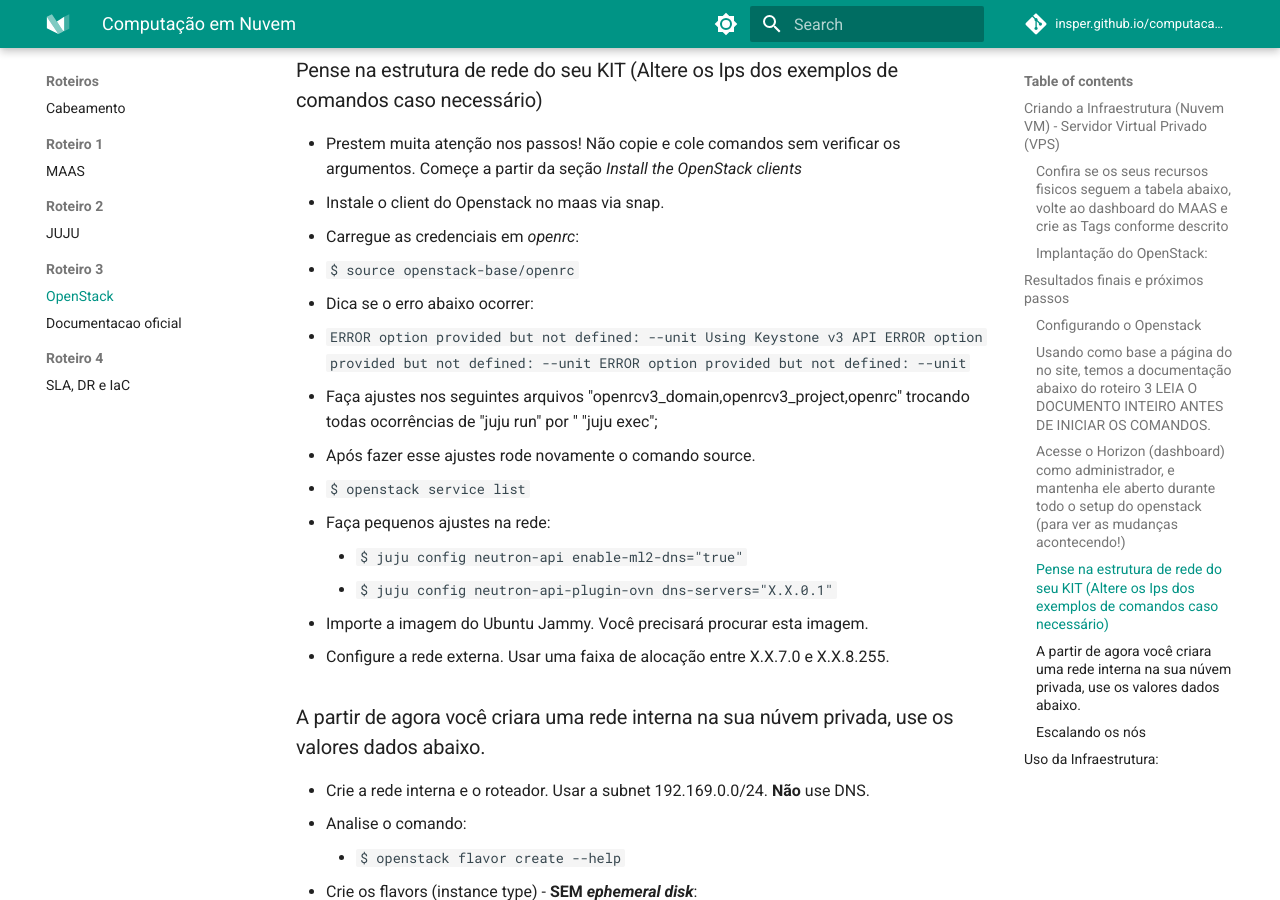
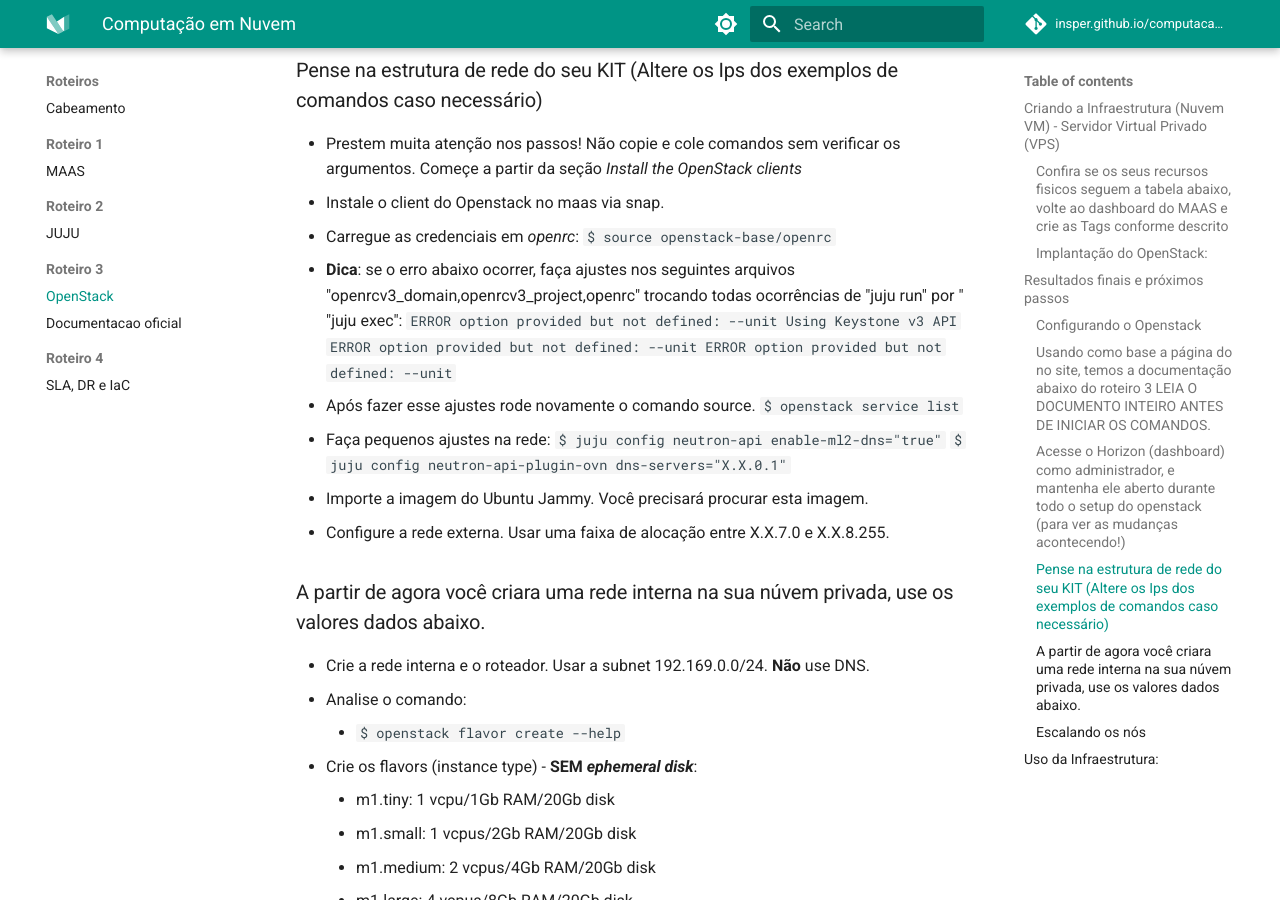
Before and after one commit to Insper/computacao-nuvem, an MkDocs documentation site: the page built from docs/roteiros/3.Private_Cloud_Stack.md, in a window 1280 px wide and 900 px high, scrolled down 2974 px. Built offline with MkDocs 1.6.1 and Material for MkDocs 9.7.7, drawn with Linux system fonts in a browser that asks for light colours; nearby versions of some CDN libraries; comment, search, counter and statistics services are not loaded; some of the changed lines change nothing that is shown.

Commit message:
Arrumando formatação do roteiro 3 e adicionando fundo branco em imagens sem fundo para melhor visualização no dark mode

````diff
--- a/docs/roteiros/3.Private_Cloud_Stack.md
+++ b/docs/roteiros/3.Private_Cloud_Stack.md
@@ -158,18 +158,17 @@
   * Prestem muita atenção nos passos! Não copie e cole comandos sem verificar os argumentos. Começe a partir da seção *Install the OpenStack clients*
   * Instale o client do Openstack no maas via snap.
   * Carregue as credenciais em *openrc*:
-  * ```$ source openstack-base/openrc```
-  * Dica se o erro abaixo ocorrer:
-  * ```ERROR option provided but not defined: --unit
-      Using Keystone v3 API
-      ERROR option provided but not defined: --unit
-      ERROR option provided but not defined: --unit```
-  * Faça ajustes nos seguintes arquivos "openrcv3_domain,openrcv3_project,openrc" trocando todas ocorrências de "juju run" por " "juju exec";
+   ```$ source openstack-base/openrc```
+  * **Dica**: se o erro abaixo ocorrer, faça ajustes nos seguintes arquivos "openrcv3_domain,openrcv3_project,openrc" trocando todas ocorrências de "juju run" por " "juju exec":
+    ```ERROR option provided but not defined: --unit
+        Using Keystone v3 API
+        ERROR option provided but not defined: --unit
+        ERROR option provided but not defined: --unit```
   * Após fazer esse ajustes rode novamente o comando source.
-  * ```$ openstack service list```
+  ```$ openstack service list```
   * Faça pequenos ajustes na rede:
-    * ```$ juju config neutron-api enable-ml2-dns="true"```
-    * ```$ juju config neutron-api-plugin-ovn dns-servers="X.X.0.1"```
+    ```$ juju config neutron-api enable-ml2-dns="true"```
+    ```$ juju config neutron-api-plugin-ovn dns-servers="X.X.0.1"```
   * Importe a imagem do Ubuntu Jammy. Você precisará procurar esta imagem.
   * Configure a rede externa. Usar uma faixa de alocação entre X.X.7.0 e X.X.8.255.
 
@@ -233,7 +232,7 @@
 
 TOPOLOGIA:
 
-![Imagem-Topologia](../assets/images/rot3FIM.png){width=600}
+![Imagem-Topologia](../assets/images/rot3FIM-darkmode.png){width=600}
 
 !!! exercise
 
````
Also changed, not shown: docs/assets/images/illustration-darkmode.png (added), docs/assets/images/rot3FIM-darkmode.png (added).
